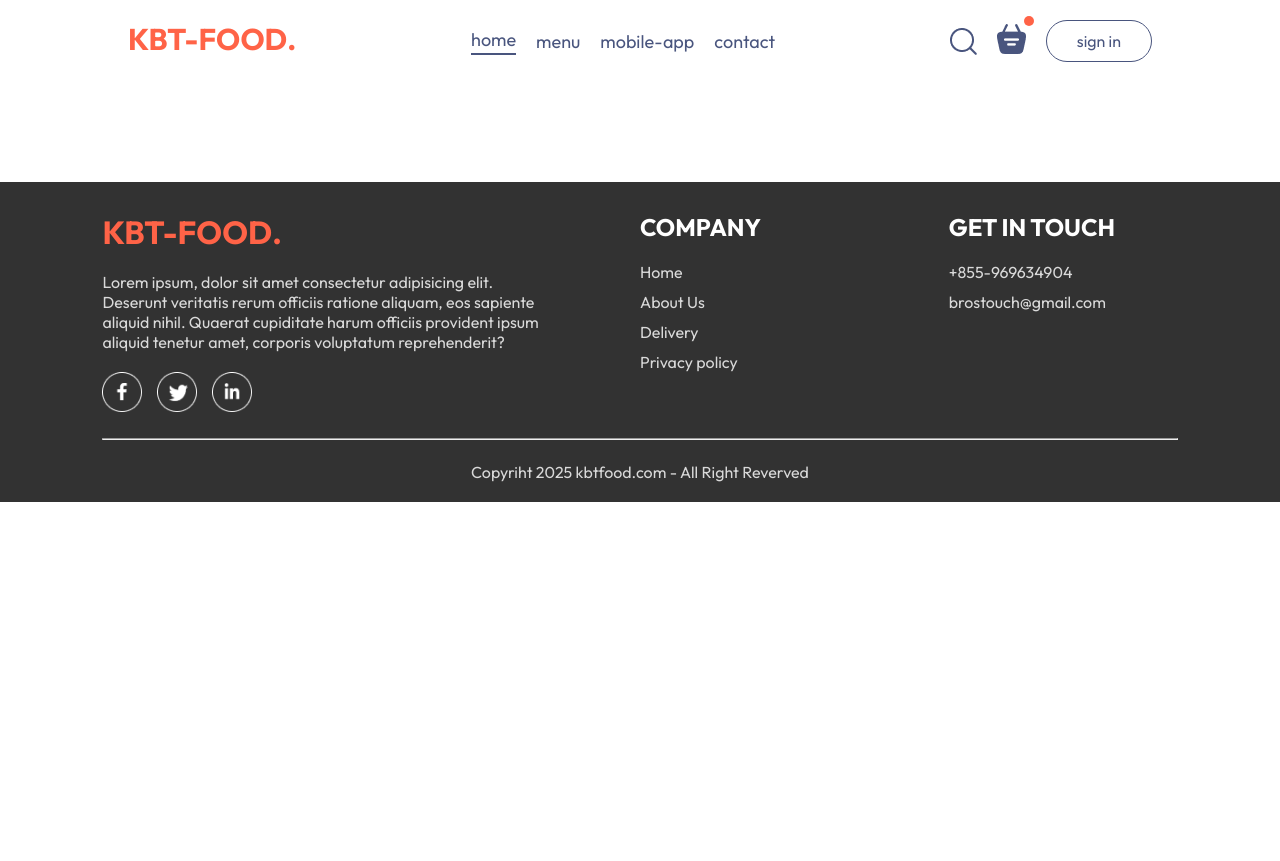
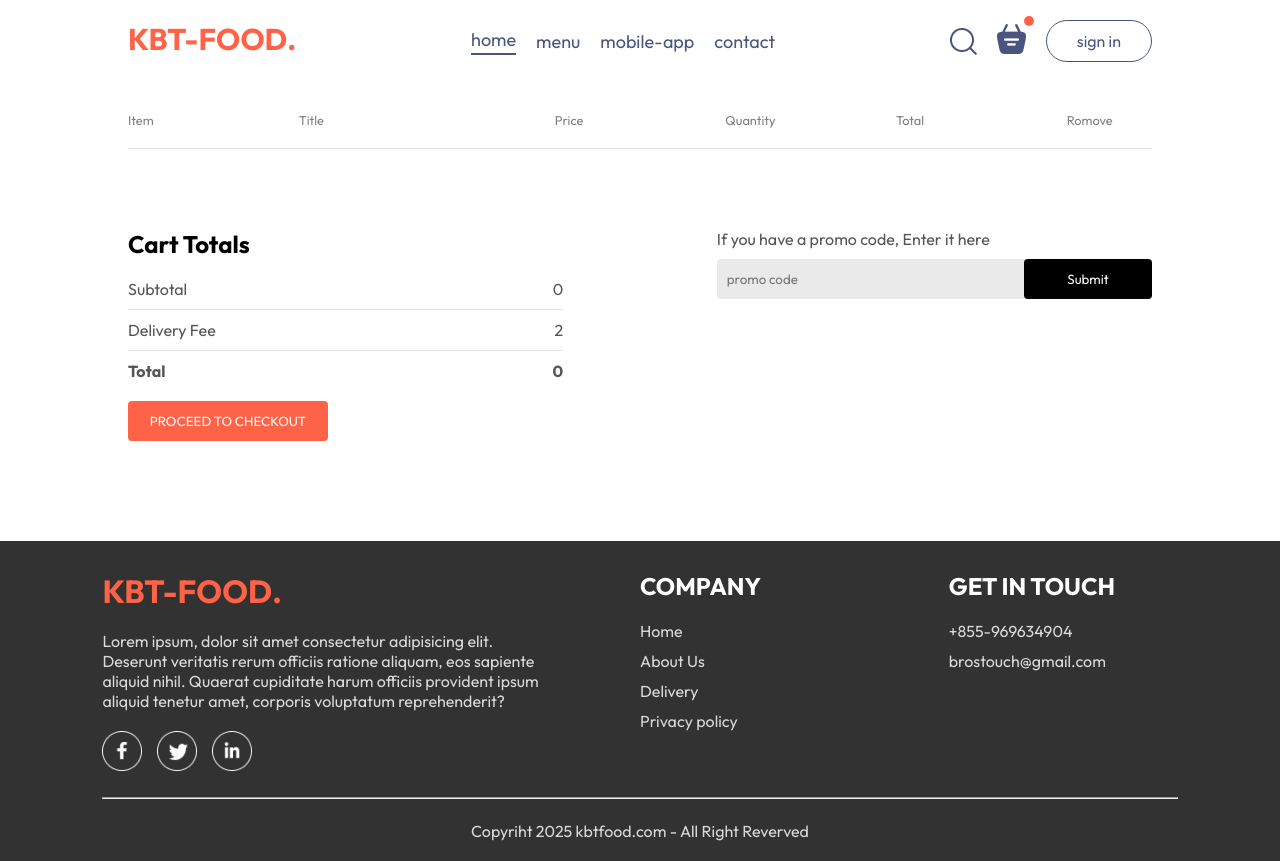
Before and after one commit to BrostouchKOK/food-del, a React (Vite) app in the folder frontend/: page /cart in a window 1280 px wide. Before the commit the page ends 800 px from the top, so only its background shows below. Built offline with nearby package versions, Linux system fonts and the light colour scheme; a web font is replaced by a local one.

Commit message:
create cart page

```diff
--- a/frontend/src/components/navbar/Navbar.jsx
+++ b/frontend/src/components/navbar/Navbar.jsx
@@ -7,7 +7,7 @@
 
   return (
     <div className="navbar">
-      <h1 className="logo">KBT-FOOD.</h1>
+      <Link to={"/"}><h1 className="logo">KBT-FOOD.</h1></Link>
       <ul className="navbar-menu">
         <Link
           to="/"
@@ -41,7 +41,7 @@
       <div className="navbar-right">
         <img src={assets.search_icon} alt="" />
         <div className="navbar-search-icon">
-          <img src={assets.basket_icon} alt="" />
+          <Link to={"/cart"}><img src={assets.basket_icon} alt="" /></Link>
           <div className="dot"></div>
         </div>
         <button onClick={() => setShowLogin(true)}>sign in</button>
--- a/frontend/src/pages/cart/Cart.css
+++ b/frontend/src/pages/cart/Cart.css
@@ -0,0 +1,92 @@
+.cart{
+    margin-top: 30px;
+}
+.cart-items-title{
+    display: grid;
+    grid-template-columns: 1fr 1.5fr 1fr 1fr 1fr 0.5fr;
+    align-items: center;
+    color: grey;
+    font-size: max(1vw,12px);
+}
+.cart-items-item{
+    margin: 10px 0px;
+    color: black;
+}
+.cart-items-item img{
+    width: 50px;
+}
+.cart hr{
+    border: none;
+    background-color: #e2e2e2;
+    height: 1px;
+}
+.cart-items-item .cross{
+    cursor: pointer;
+}
+.cart-bottom{
+    margin-top: 80px;
+    display: flex;
+    justify-content: space-between;
+    gap: max(12vw,20px);
+}
+.cart-total{
+    flex: 1;
+    display: flex;
+    flex-direction: column;
+    gap: 20px;
+}
+.cart-total-details{
+    display: flex;
+    justify-content: space-between;
+    color: #555;
+}
+.cart-total hr{
+    margin: 10px 0;
+
+}
+.cart-total button{
+    border: none;
+    color: white;
+    background-color: tomato;
+    border-radius: 4px;
+    padding: 12px 0;
+    width: max(15vw,200px);
+    cursor: pointer;
+}
+.cart-promocode{
+    flex: 1;
+}
+.cart-promocode p{
+    color: #555;
+}
+.cart-promocode-input{
+    margin-top: 10px;
+    display: flex;
+    justify-content: space-between;
+    align-items: center;
+    background-color: #eaeaea;
+    border-radius: 4px;
+}
+.cart-promocode-input input{
+    border: none;
+    outline: none;
+    background-color: transparent;
+    padding-left: 10px;
+}
+.cart-promocode-input button{
+    width: max(10vw,50px);
+    padding: 12px 5px;
+    background-color: black;
+    border: none;
+    color: white;
+    border-radius: 4px;
+    cursor: pointer;
+}
+@media (max-width:750px){
+    .cart-bottom{
+        flex-direction: column-reverse;
+    }
+    .cart-promocode{
+        justify-content: start;
+    }
+}
--- a/frontend/src/pages/cart/Cart.jsx
+++ b/frontend/src/pages/cart/Cart.jsx
@@ -1,11 +1,75 @@
-import React from 'react'
+import React, { useContext } from "react";
 import "./Cart.css";
+import { StoreContext } from "../../context/StoreContext";
 const Cart = () => {
+  const { cartItem, food_list, removeFromCart } = useContext(StoreContext);
+
   return (
-    <div>
+    <div className="cart">
+      <div className="cart-item">
+        <div className="cart-items-title">
+          <p>Item</p>
+          <p>Title</p>
+          <p>Price</p>
+          <p>Quantity</p>
+          <p>Total</p>
+          <p>Romove</p>
+        </div>
+        <br />
+        <hr />
+        {food_list.map((item, index) => {
+          if (cartItem[item._id] > 0) {
+            return (
+              <div>
+                <div className="cart-items-title cart-items-item">
+                  <img src={item.image} alt="" />
+                  <p>{item.name}</p>
+                  <p>${item.price}</p>
+                  <p>{cartItem[item._id]}</p>
+                  <p>${item.price * cartItem[item._id]}</p>
+                  <p onClick={() => removeFromCart(item._id)} className="cross">
+                    X
+                  </p>
+                </div>
+                <hr />
+              </div>
+            );
+          }
+        })}
+      </div>
+      <div className="cart-bottom">
+        <div className="cart-total">
+          <h2>Cart Totals</h2>
+            <div>
+              <div className="cart-total-details">
+                <p>Subtotal</p>
+                <p>{0}</p>
+              </div>
+              <hr />
+              <div className="cart-total-details">
+                <p>Delivery Fee</p>
+                <p>{2}</p>
+              </div>
+              <hr />
+              <div className="cart-total-details">
+                <b>Total</b>
+                <b>{0}</b>
+              </div>
+            </div>
+            <button>PROCEED TO CHECKOUT</button>
+        </div>
+        <div className="cart-promocode">
+          <div>
+            <p>If you have a promo code, Enter it here</p>
+            <div className="cart-promocode-input">
+              <input type="text" placeholder="promo code" />
+              <button>Submit</button>
+            </div>
+          </div>
+        </div>
+      </div>
+    </div>
+  );
+};
 
-    </div>
-  )
-}
-
-export default Cart
+export default Cart;
```
